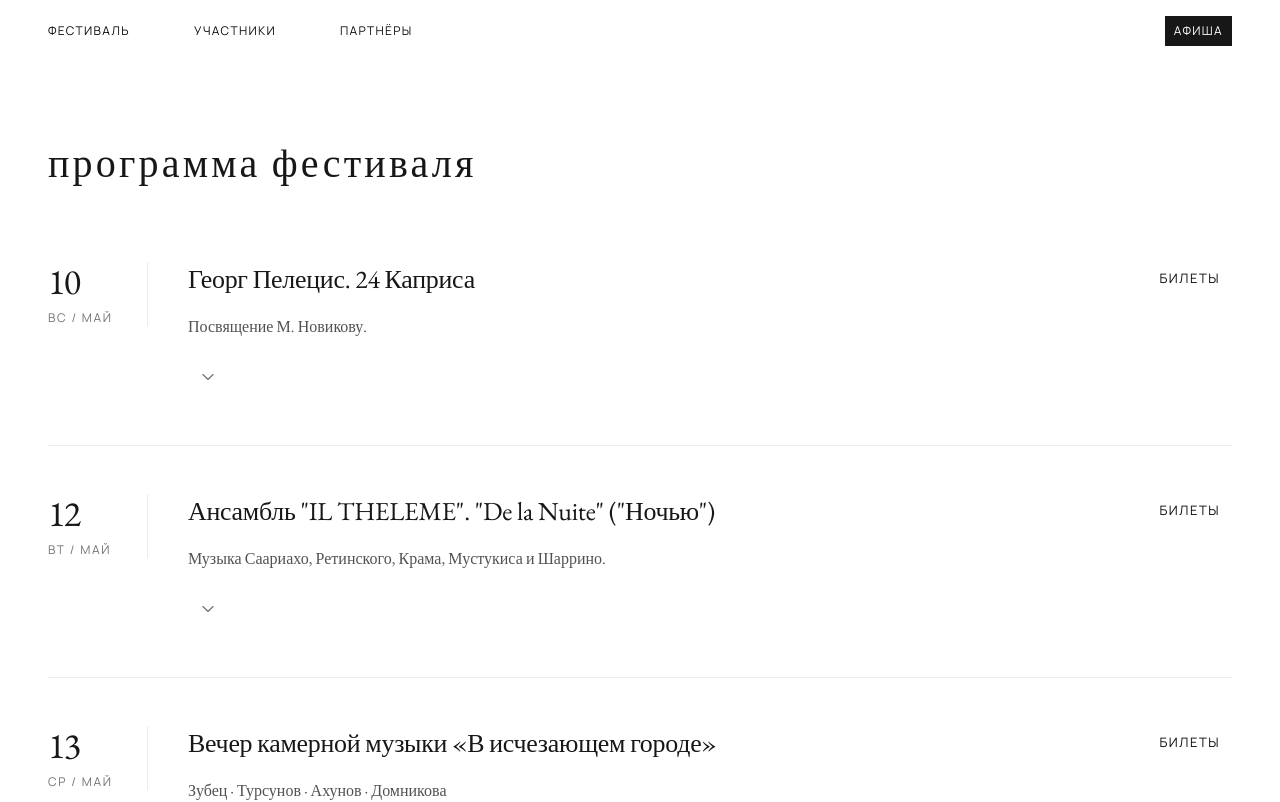
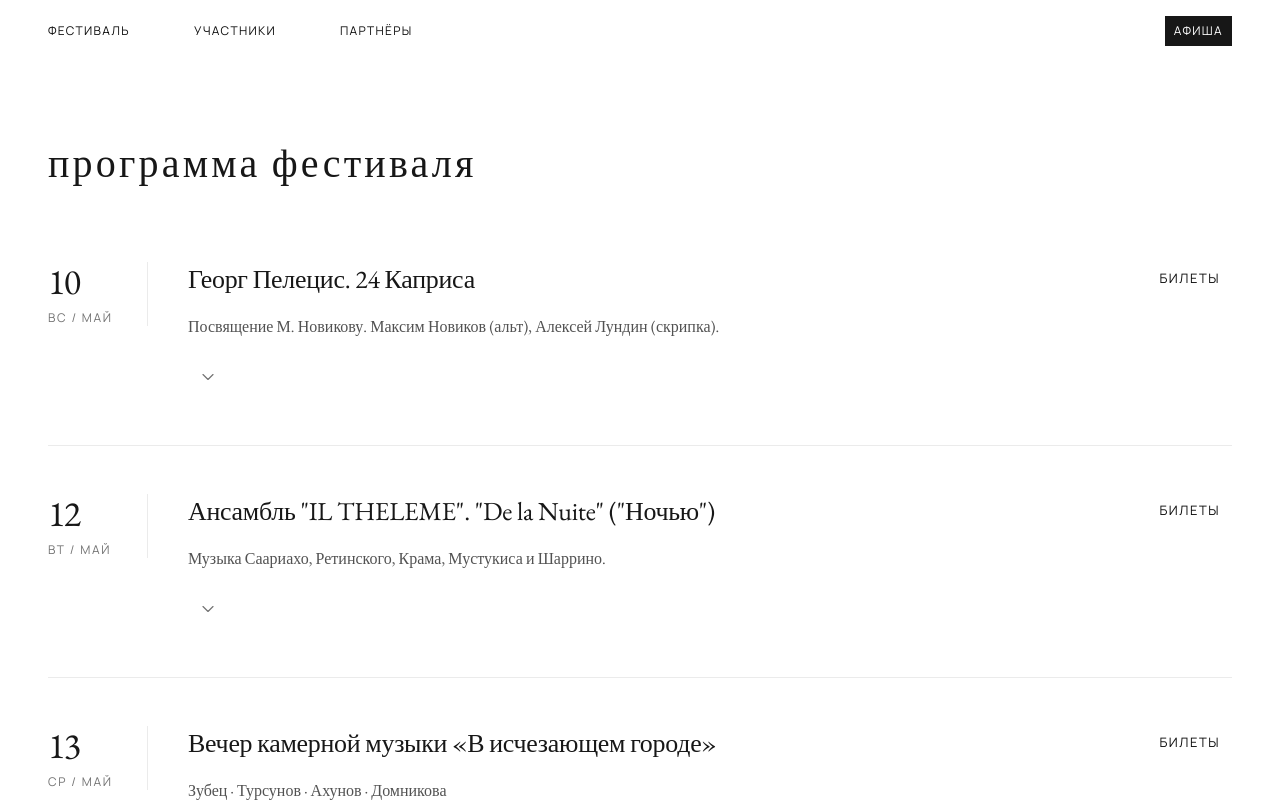
Before and after one commit to avdeenkovalentin99-ctrl/composers21, a React (Vite) app: page /afisha in a window 1280 px wide. Shown: the top 802 px of the page. Built offline with nearby package versions, Linux system fonts and the light colour scheme.

Commit message:
fix small

```diff
--- a/src/app/data/concertProgrammes.ts
+++ b/src/app/data/concertProgrammes.ts
@@ -5,7 +5,7 @@ export const concertProgrammes: ConcertProgrammeItem[] = [
     id: "2026-05-10-peletcis-24-kaprisa",
     date: "10 мая",
     title: "Георг Пелецис. 24 Каприса",
-    description: "Посвящение М. Новикову.",
+    description: "Посвящение М. Новикову. Максим Новиков (альт), Алексей Лундин (скрипка).",
     programme: ["Георг Пелецис. 24 Каприса"],
     performers: ["Максим Новиков (альт)", "Алексей Лундин (скрипка)"],
     image: "https://static.tildacdn.com/tild6136-3631-4337-b530-663030396536/01b3902154153c814c24.jpeg",
```
